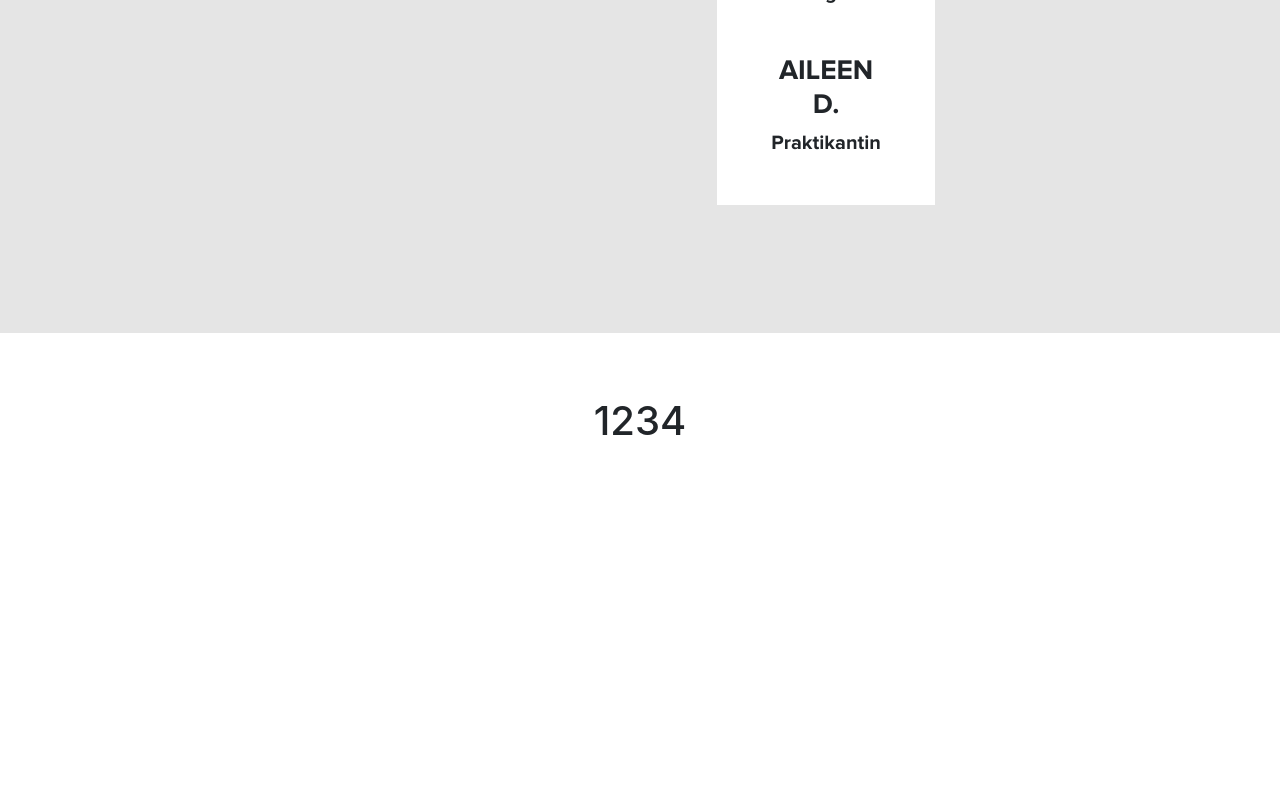
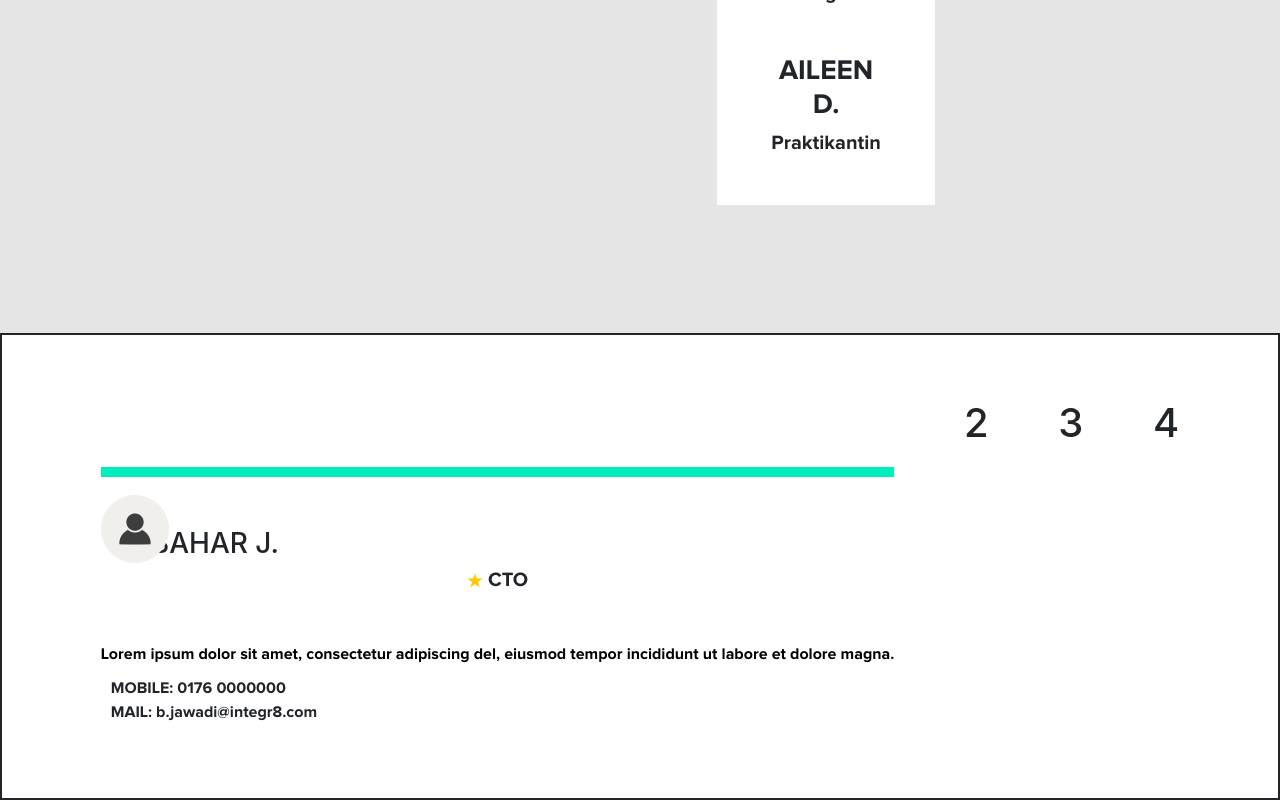
Before and after one commit to philipAthanas/ihk-praxisprojekt, a Nuxt app: page / in a window 1280 px wide. Shown: the part 2841-3641 px from the top of the page. Before the commit the page ends 3358 px from the top, so only its background shows below. Built offline with nearby package versions, Linux system fonts and the light colour scheme.

Commit message:
donnerstag_final

```diff
--- a/assets/css/style.css
+++ b/assets/css/style.css
@@ -140,29 +140,6 @@ h5 {
     "team8 team9 team10 team11 team12 team13"
 }
 
-.testArea {
-
-  display: flex;
-  width: 100%;
-  padding: 5% 5%;
-
-  flex-wrap: wrap;
-  flex-direction: row;
-  justify-content: center;
-
-
-}
-
-.testBox {
-  background-color: aqua;
-
-  text-align: center;
-
-}
-
-/*
-
-
 
 .singleGrid {
   display: flex;
@@ -176,7 +153,6 @@ h5 {
   width: 180px;
   height: auto;
 }
-*/
 
 .team1 {
   grid-area: team1;
--- a/components/TestComponent.vue
+++ b/components/TestComponent.vue
@@ -1,22 +1,327 @@
 <template>
+  <div>
     <div class="testArea" v-if="nav === 'Home'">
-    <div class="testBox1">
-      <h1>1</h1>
+      <div class="testBox 1">
+        <div>
+          <div class="employeeHeadIcon">
+            <img
+              :src="require('../grid-bilder/Ellipse 1.png')"
+              fluid
+              alt="Icon"
+            />
+            <div v-for="item in people" v-bind:key="item.name">
+              <h3>{{ item.name }}</h3>
+              <h3 class="employeeName">{{ item.name }}</h3>
             </div>
-    <div class="testBox2">
+          </div>
+        </div>
+        <GroupContainer :people="this.teamDev.CTO" :colorHeader="'#00eebb'" />
+        <div h5 class="employeeDescription">
+          Lorem ipsum dolor sit amet, consectetur adipiscing del, eiusmod tempor
+          incididunt ut labore et dolore magna.
+        </div>
+        <div h5 class="employeeContakt">
+          <span>MOBILE: 0176 0000000</span><br />
+          <span>MAIL: b.jawadi@integr8.com</span>
+        </div>
+      </div>
+
+      <div class="testBox 2">
         <h1>2</h1>
       </div>
-    <div class="testBox3">
+      <div class="testBox 3">
         <h1>3</h1>
       </div>
-    <div class="testBox4">
+      <div class="testBox 4">
         <h1>4</h1>
+      </div>
     </div>
   </div>
 </template>
 
 <script>
-export default { props: ["colorHeader", "nav"] };
+export default {
+  props: ["people", "colorHeader", "headIcon", "nav"],
+};
 </script>
 
-<style scoped></style>
+<script>
+export default {
+  props: ["nav"],
+  css: ["~/assets/css/style.css"],
+  data() {
+    return {
+      title: "Name",
+      teamDev: {
+        CTO: [
+          {
+            name: "BAHAR J.",
+            position: "CTO",
+            tel: "MOBIL 0177 8237238",
+            mail: "MAIL b.jawadi@integr8.com",
+          },
+        ],
+        DevelopementTeam: [
+          {
+            name: "TARIK E.",
+            position: "Fullstack Developer",
+            tel: "MOBIL: + 49 1573 7532227",
+            mail: "MAIL: t.ermis@integr8.com",
+          },
+          {
+            name: "JAKOB S.",
+            position: "Fullstack Developer",
+            tel: "MOBIL: + 49 000 0000000",
+            mail: "MAIL: j.sawal@integr8.com",
+          },
+          {
+            name: "MARVIN K.",
+            position: "Web Developer",
+            tel: "MOBIL: + 49 175 8300179",
+            mail: "MAIL: m.kaddatz@integr8.com",
+          },
+          {
+            name: "LEANDER G.",
+            position: "Werkstudent",
+            tel: "MOBIL: + 49 176 45880980",
+            mail: "MAIL: l.gebhardt@integr8.com",
+          },
+          {
+            name: "PHILIP A.",
+            position: "Praktikant",
+            tel: "MOBIL: + 49 17684400475",
+            mail: "MAIL: p.athanas@integr8.com",
+          },
+        ],
+      },
+      teamStrategy: {
+        CSO: [
+          {
+            name: "FLORIS H.",
+            position: "CSO",
+            tel: "MOBIL: +49 176 818923098",
+            mail: "MAIL: f.henning@integr8.com",
+          },
+        ],
+        Director: [
+          {
+            name: "BLANCA R.",
+            position: "Strategy Director",
+            tel: "MOBIL: + 49 0162 2409081",
+            mail: "MAIL: b.deramonrius@integr8.com",
+          },
+        ],
+        StrategyTeam: [
+          {
+            name: "DENIS H.",
+            position: "Sr. Digital Strategist",
+            tel: "MOBIL: + 49 176 844 00 475",
+            mail: "MAIL: d.hennes@integr8.com",
+          },
+          {
+            name: "SILJA M.",
+            position: "Jr. Strategy",
+            tel: "MOBIL: + 49 179 2125261",
+            mail: "MAIL: s.marquart@integr8.com",
+          },
+        ],
+      },
+      teamCreative: {
+        LeadCreative: [
+          {
+            name: "MARKUS H.",
+            position: "Creative Director",
+            tel: "MOBIL: + 49 171 8322964",
+            mail: "MAIL: m.haupt@integr8.com",
+          },
+        ],
+        CreativeTeam: [
+          {
+            name: "VIKTOR T.",
+            position: "Motion Designer",
+            tel: "MOBIL: + 49 17623508534",
+            mail: "MAIL: v.tittel@integr8.com",
+          },
+          {
+            name: "ATAHAN Ö.",
+            position: "Visual Designer",
+            tel: "MOBIL: + 49 000 0000000",
+            mail: "MAIL: a.oezbanazi@integr8.com",
+          },
+          {
+            name: "DIVYA K.",
+            position: "Brand and Visual Designer",
+            tel: "MOBIL: + 49 15170824036",
+            mail: "MAIL: d.kowshik@integr8.com",
+          },
+          {
+            name: "HANNA B.",
+            position: "Visual Designer",
+            tel: "MOBIL: + 49 172 4630611",
+            mail: "MAIL: h.biarozka@integr8.com",
+          },
+          {
+            name: "KATHRIN M.",
+            position: "Graphic Designer",
+            tel: "MOBIL: + 49 176 61240925",
+            mail: "MAIL: k.vanmeegen@integr8.com",
+          },
+          {
+            name: "AILEEN D.",
+            position: "Praktikantin",
+            tel: "MOBIL: + 49 157 34903736",
+            mail: "MAIL: s.dorn@integr8.com",
+          },
+        ],
+      },
+      teamContent: {
+        LeadContent: [
+          {
+            name: "HANNA S.",
+            position: "Head of Content",
+            tel: "MOBIL: + 49 176 61049408",
+            mail: "MAIL: h.scherber@integr8.com",
+          },
+        ],
+        ContentTeam: [
+          {
+            name: " MELANIE K.",
+            position: "Copywriter",
+            tel: "MOBIL: + 49 17680660936",
+            mail: "MAIL: m.krause@integr8.com",
+          },
+        ],
+      },
+      teamOperation: {
+        COO: [
+          {
+            name: "SUSANNE A.",
+            position: "COO",
+            tel: "MOBIL: 0049 171 3180860",
+            mail: "MAIL: s.anspach@integr8.com",
+          },
+        ],
+        OperationTeam: [
+          {
+            name: "SARAH K.",
+            position: "Sr. Account Manager",
+            tel: "MOBIL: 0049 170 4818532",
+            mail: "MAIL: s.kollmann@integr8.com",
+          },
+          {
+            name: "JANINA F.",
+            position: "Fibu/Lohn BH, Personalberaterin",
+            tel: "MOBIL: 0049 176 97807902",
+            mail: "MAIL: j.protz@integr8.com",
+          },
+          {
+            name: "RITA V.",
+            position: "Culture Managerin",
+            tel: "MOBIL: + 49 176 41166622",
+            mail: "MAIL: r.valiukonyte@integr8.com",
+          },
+        ],
+      },
+      teamMarketing: {
+        CMO: [
+          {
+            name: "MICHAEL R.",
+            position: "CMO",
+            tel: "MOBIL: 0049 177 8219701",
+            mail: "MAIL: m.rutkowski@integr8.com",
+          },
+        ],
+        MarketingTeam: [
+          {
+            name: "FLORIAN P.",
+            position: "Data Analyst",
+            tel: "MOBIL: 0049 1578 8881337",
+            mail: " MAIL: f.petereit@integr8.com",
+          },
+          {
+            name: "KRYSTYNA G.",
+            position: "SEO Managerin",
+            tel: "MOBIL: 0049 1575 0967761",
+            mail: "MAIL: k.grat@integr8.com",
+          },
+          {
+            name: "ROBERT P.",
+            position: "Community Manager",
+            tel: "MOBIL: 0049 176 20342084",
+            mail: "MAIL:  r.piotrowicz@integr8.com",
+          },
+          {
+            name: "SERDAR S.",
+            position: "Sr. Performance Marketing Manager",
+            tel: "MOBIL: 0172 4113348",
+            mail: "MAIL: s.saglam@integr8.com",
+          },
+          {
+            name: "TIM F.",
+            position: "Marketing Strategist",
+            tel: "MOBIL: 0172 5954655",
+            mail: "MAIL: t.franzke@integr8.com",
+          },
+        ],
+      },
+    };
+  },
+};
+</script>
+
+<style scoped>
+.testArea {
+  border: solid 2px;
+  display: flex;
+  width: 100%;
+  padding: 5% 5%;
+
+  flex-direction: row;
+  flex-wrap: wrap;
+  justify-content: space-around;
+}
+
+.testBox1 {
+  display: flex;
+  color: black;
+  padding: 7% 7%;
+}
+
+.employeeDetail {
+}
+
+.TeamColor {
+  width: 100%;
+  height: 10px;
+  position: relative;
+  top: -5rem;
+}
+
+.employeeHeadIcon {
+  position: relative;
+  top: 6rem;
+}
+
+.employeeName {
+  justify-content: left;
+  right: 6rem;
+}
+
+.employeePosition {
+}
+
+.employeeDescription {
+  font-family: "ProximaNova-Bold";
+  color: rgba(0, 0, 0, 1);
+  font-size: 16px;
+  letter-spacing: 1%;
+}
+
+.employeeContakt {
+  font-family: "ProximaNova-Bold";
+  padding: 10px;
+}
+
+.star {
+}
+</style>
```
Lines whose indentation alone changed are shown as unchanged.
